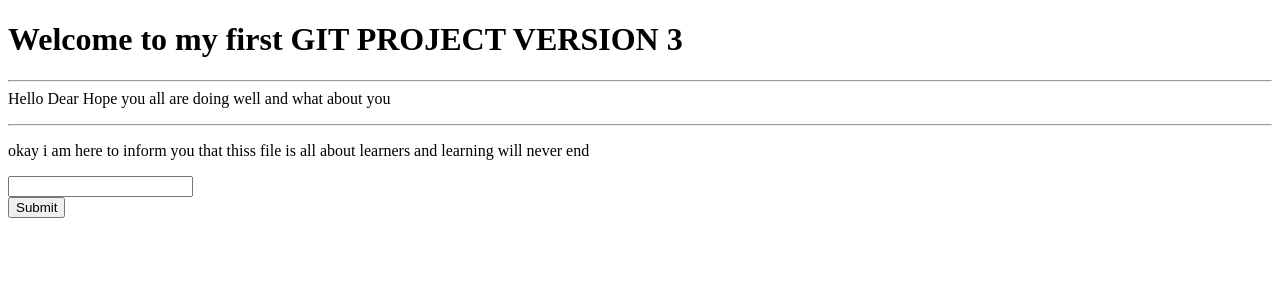
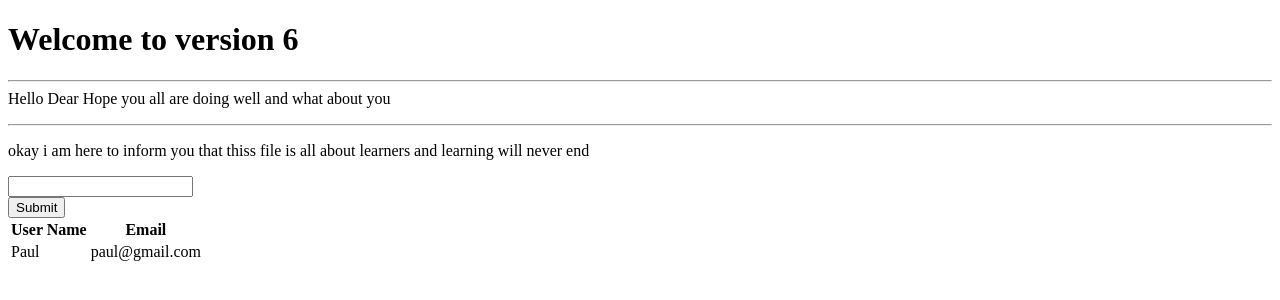
Before and after one commit to alikumbhar/firstrepo, a plain HTML site: page index.html in a window 1280 px wide. Drawn offline with Linux system fonts and the light colour scheme.

Commit message:
version 6

```diff
--- a/index.html
+++ b/index.html
@@ -16,7 +16,7 @@
     <body>
 
 
-        <h1>Welcome to my first GIT PROJECT VERSION 3 </h1>
+        <h1>Welcome to version 6</h1>
         <hr
 
         <p>Hello Dear Hope you all are doing well and what about you</p>
@@ -30,6 +30,20 @@
             <br>
             <button>Submit</button>
         </form>
+
+
+        <table class="table table-borderd">
+            <tr>
+                <th>    User Name </th>
+                <th>    Email </th>
+            </tr>
+            <tr>
+                <td>Paul</td>
+                <td>paul@gmail.com</td>
+            </tr>
+        </table>
+
+
         <script src="" async defer></script>
     </body>
-</html
+</html>
```
